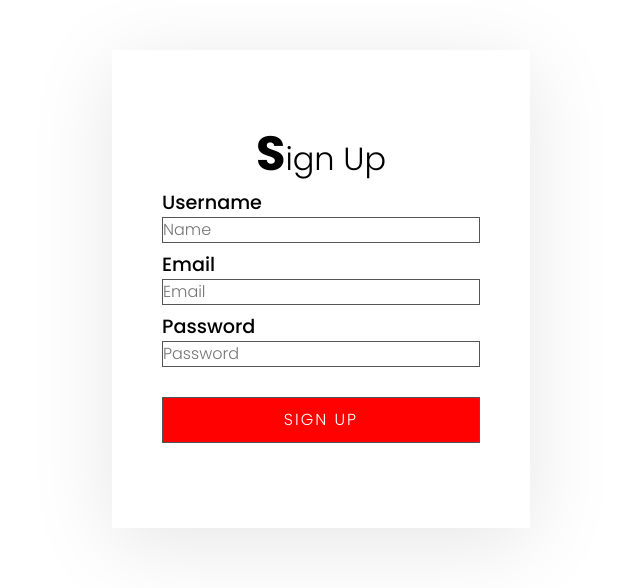
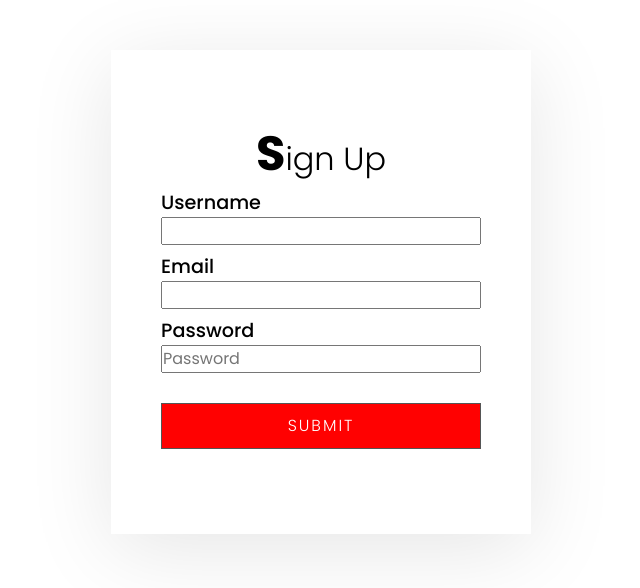
Before and after one commit to subhan300/covid-tracking-application, a React (Create React App) app: page /signup in a window 1280 px wide. Shown: the top 588 px of the page, without its empty margins (319-959 px from the left). Built offline with nearby package versions, Linux system fonts and the light colour scheme.

Commit message:
signup validation completed

```diff
--- a/package.json
+++ b/package.json
@@ -6,6 +6,7 @@
     "@testing-library/jest-dom": "^5.11.4",
     "@testing-library/react": "^11.1.0",
     "@testing-library/user-event": "^12.1.10",
+    "bootstrap": "^5.1.0",
     "formik": "^2.2.9",
     "material-ui": "^0.20.2",
     "react": "^17.0.2",
--- /dev/null
+++ b/src/pages/covid-form/Covid_form.css
@@ -0,0 +1,13 @@
+/* .space_height{
+  padding:10rem;
+} */
+
+.btn{
+  background-color: black;
+  color: white;
+}
+
+.btn:hover{
+  background-color: orange;
+  color: black;
+}
--- a/src/pages/covid-form/Covid_form.js
+++ b/src/pages/covid-form/Covid_form.js
@@ -4,7 +4,7 @@ import { TextField } from './TextField'
 import {Select} from './select'
 import * as Yup from 'yup'
 import 'bootstrap/dist/css/bootstrap.min.css'
-
+import "./Covid_form.css"
 const binaryOption = ["yes", "no"];  //variables for form select element with only "Yes" or "No" options
 const bpOptions = ["high", "low"]   //variables for bloodpressure select element with "high" or "low" options
 const hospitals = ["Agha Khan", "Liaquat National", "Essa Lab", "South City"] ////variables for hospital select element with "high" or "low" options
@@ -66,13 +66,17 @@ const Covid_form = () => {
                 >
                     {
                         ({ errors, touched, ...formik }) =>
+                      {
+                          console.log(formik.values)
                         (
                             <div>
                                 <h1 className="my-4 font-weight-bold .display-4" >Covid Form</h1>
                                 <Form>
-                                    <TextField label="First Name" name="FirstName" type="text"/>
-                                    <TextField label="Last Name" name="LastName" type="text"/>
-                                    <Select
+                                    <TextField className="space_height" label="First Name" name="FirstName" type="text"/>
+
+                                    <TextField className="space_height"label="Last Name" name="LastName" type="text"/>
+
+                                    <Select className="space_height"
                                         mainLabel="Hospital"
                                         optionValues={hospitals}
                                         optionLabels={hospitals}
@@ -80,7 +84,8 @@ const Covid_form = () => {
                                         name="Hospital"
                                         value={formik.values.Hospital}
                                     />
-                                    <Select
+
+                                    <Select className="space_height"
                                         mainLabel="Have you diagnosed with Fits?"
                                         optionValues={binaryOption}
                                         optionLabels={binaryOption}
@@ -88,7 +93,8 @@ const Covid_form = () => {
                                         name="Fits"
                                         value={formik.values.Fits}
                                     />
-                                    <Select
+
+                                    <Select className="space_height"
                                         mainLabel="Are you diabetic?"
                                         optionValues={binaryOption}
                                         optionLabels={binaryOption}
@@ -96,7 +102,8 @@ const Covid_form = () => {
                                         name="Diabetes"
                                         value={formik.values.Diabetes}
                                     />
-                                    <Select
+
+                                    <Select className="space_height"
                                         mainLabel="Have you ever had Seizures?"
                                         optionValues={binaryOption}
                                         optionLabels={binaryOption}
@@ -104,7 +111,8 @@ const Covid_form = () => {
                                         name="Seizures"
                                         value={formik.values.Seizures}
                                     />
-                                    <Select
+
+                                    <Select className="space_height"
                                         mainLabel="Have you ever diagnosed with AIDS?"
                                         optionValues={binaryOption}
                                         optionLabels={binaryOption}
@@ -112,17 +120,19 @@ const Covid_form = () => {
                                         name="HIV"
                                         value={formik.values.HIV}
                                     />
-
+                                   <br />
                                     <div className="col-12">
-                                        <button type="submit" class="btn btn-primary" >Sign in</button>
+                                        <button type="submit" class="btn " >Sign in</button>
                                     </div>
+                                    <br />
 
                                     <div class="col-12">
-                                        <button className = "btn btn-danger"  type="reset">Reset</button>
+                                        <button className = "btn"  type="reset">Reset</button>
                                     </div>
                                 </Form>
                             </div>
                         )
+                      }
                     }
                 </Formik>
             </div>
--- a/src/pages/covid-form/TextField.js
+++ b/src/pages/covid-form/TextField.js
@@ -6,7 +6,7 @@ export const TextField = ({ label, ...props }) => {
   return (
     <div className="mb-2">
         <label htmlFor={field.name}>{label}</label>
-        <input
+        &nbsp;&nbsp;&nbsp;<input
             className={`form-control shadow-none ${meta.touched && meta.error && 'is-invalid'}`}
             {...field} {...props}
             autoComplete="off"
--- a/src/pages/registration/Signup.css
+++ b/src/pages/registration/Signup.css
@@ -59,7 +59,7 @@
     width: 100%;
     margin-bottom: 10px;
 }
-.SignUp .inputBox input{
+.SignUp .inputBox button{
     width: 100%;
     border: 1px solid #555;
     color: #111;
@@ -69,7 +69,7 @@
     resize: none;
 }
 
-.SignUp .inputBox input[type="submit"]{
+.SignUp .inputBox button[type="submit"]{
     font-size: 1em;
     color: white;
     background: #ff0101;
@@ -84,6 +84,6 @@
     cursor: pointer;
 }
 
-.SignUp .inputBox input[type="submit"]:hover{
+.SignUp .inputBox button[type="submit"]:hover{
     letter-spacing: 5px;
 }
--- a/src/pages/registration/Signup.js
+++ b/src/pages/registration/Signup.js
@@ -1,6 +1,25 @@
 import React,{useState} from 'react'
 import {useHistory} from "react-router-dom"
 import "./Signup.css"
+
+import {Formik, Form} from "formik"
+
+import * as Yup from 'yup'
+const SignupValidation = Yup.object().shape({
+
+  FirstName: Yup.string()
+  .max(50, 'must be 50 characters or less' )
+  .required('Required'),
+
+
+})
+
+
+
+
+
+
+
 function Signup() {
     let [username,setUserName]=useState("");
     let[password,setPassword]=useState("")
@@ -8,10 +27,43 @@ function Signup() {
     const history = useHistory();
     // console.log(userame)
    const submit=async(e)=>{
-       e.preventDefault();
-       const data={email,username,password}
-       console.log("data",data)
+      //  e.preventDefault();
+      //  const data={email,username,password}
+      //  console.log("data",data)
 
+
+   }
+    return (
+      <div className="signup_container">
+        <div class="SignUp">
+
+           <div class="title">
+           <h2  class="titleText"><span>S</span>ign Up</h2>
+           </div>
+
+           <Formik
+       initialValues={{ email: '', password: '' ,userNAME:''}}
+       validate={values => {
+         const errors = {};
+         if (!values.email) {
+           errors.email = 'Required';
+         } else if (
+           !/^[A-Z0-9._%+-]+@[A-Z0-9.-]+\.[A-Z]{2,}$/i.test(values.email)
+         ) {
+           errors.email = 'Invalid email address';
+         }
+         else if(!values.userNAME){
+           errors.userNAME="Required"
+         }
+        //  else if(!values.password){
+        //   errors.password="Required"
+        // }
+         return errors;
+       }}
+
+       onSubmit={(values, { setSubmitting }) => {
+         setTimeout(async() => {
+        console.log(values,"values singup")
            await   fetch(`https://covid-tracker-app-19.herokuapp.com/covid/create/`, {
             method: "POST",
             headers: {
@@ -20,7 +72,7 @@ function Signup() {
             }
 
             ,
-        body:JSON.stringify(data),
+            body:JSON.stringify(values),
           })
           .then((error)=>{console.log(error,"errors yaha hai")})
             .then(()=>{
@@ -39,30 +91,68 @@ function Signup() {
 
                         console.log(error.message)
           });
-   }
-    return (
-      <div className="signup_container">
-        <div class="SignUp">
-
-           <div class="title">
-           <h2  class="titleText"><span>S</span>ign Up</h2>
-           </div>
+           setSubmitting(false);
+         }, 400);
+       }}
+     >
+       {({
+         values,
+         errors,
+         touched,
+         handleChange,
+         handleBlur,
+         handleSubmit,
+         isSubmitting,
+         /* and other goodies */
+       }) => (
+         <form onSubmit={handleSubmit}>
 <div class="inputBox">
            <h4>Username</h4>
-           <input type="text" value={username}  placeholder="Name" onChange={(e)=>{setUserName(e.target.value)}}></input>
+           <input type="text" name="userNAME"
+             onChange={handleChange}
+             onBlur={handleBlur}
+             value={values.userNAME}
+
+
+
+           ></input>
+            {errors.userNAME && touched.userNAME && errors.userNAME}
            </div>
            <div class="inputBox">
            <h4>Email</h4>
-           <input type="email" value={email}  placeholder="Email" onChange={(e)=>{setEmail(e.target.value)}}></input>
+           <input required type="email" name="email"
+               onChange={handleChange}
+               onBlur={handleBlur}
+               value={values.email}
+           ></input>
+             {errors.email && touched.email && errors.email}
            </div>
            <div class="inputBox">
            <h4>Password</h4>
-           <input type="password" value={password}  placeholder="Password" onChange={(e)=>{setPassword(e.target.value)}}></input>
+           <input
+             type="password"
+             name="password"
+             onChange={handleChange}
+             onBlur={handleBlur}
+             value={values.password}
+         type="password" placeholder="Password" ></input>
+         {errors.password && touched.password && errors.password}
            </div>
            <div class="inputBox">
-           <input type="submit" onClick={submit} value="Sign Up"></input>
+           <button type="submit"  disabled={isSubmitting}>
+             Submit
+           </button>
+           {/* <input type="submit" onClick={submit} value="Sign Up"></input> */}
 
            </div>
+
+</form>)}
+</Formik>
+
+
+
+
+
 
            </div>
 
```
Also changed, not shown: 1 other file (tests, documents, lock files or other folders). Lines whose indentation alone changed are shown as unchanged.
